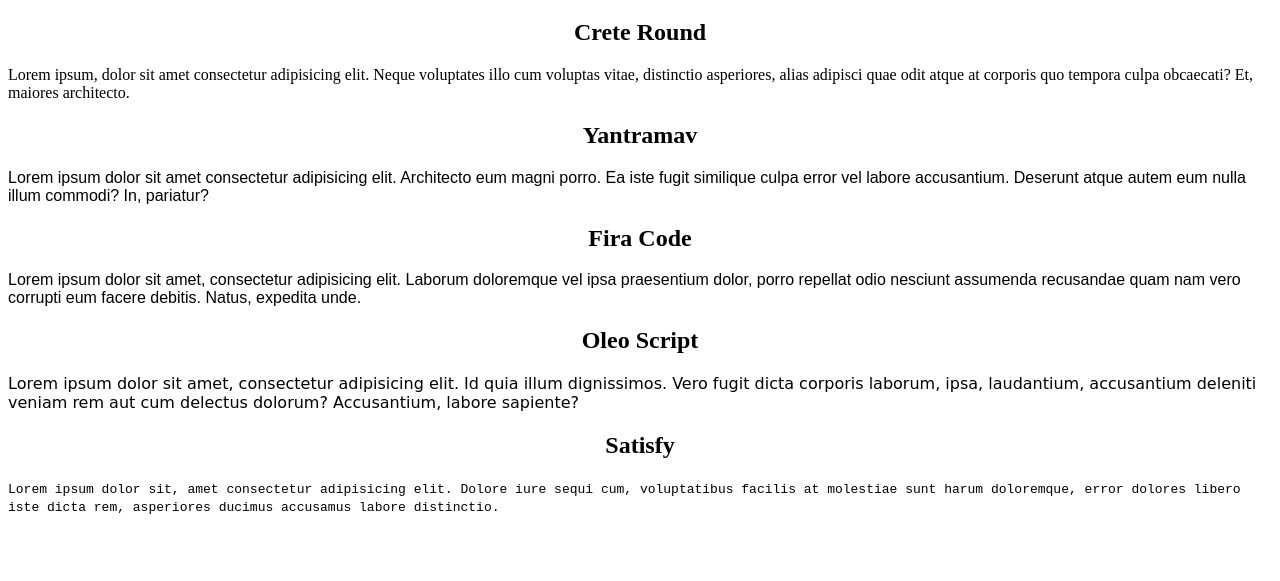
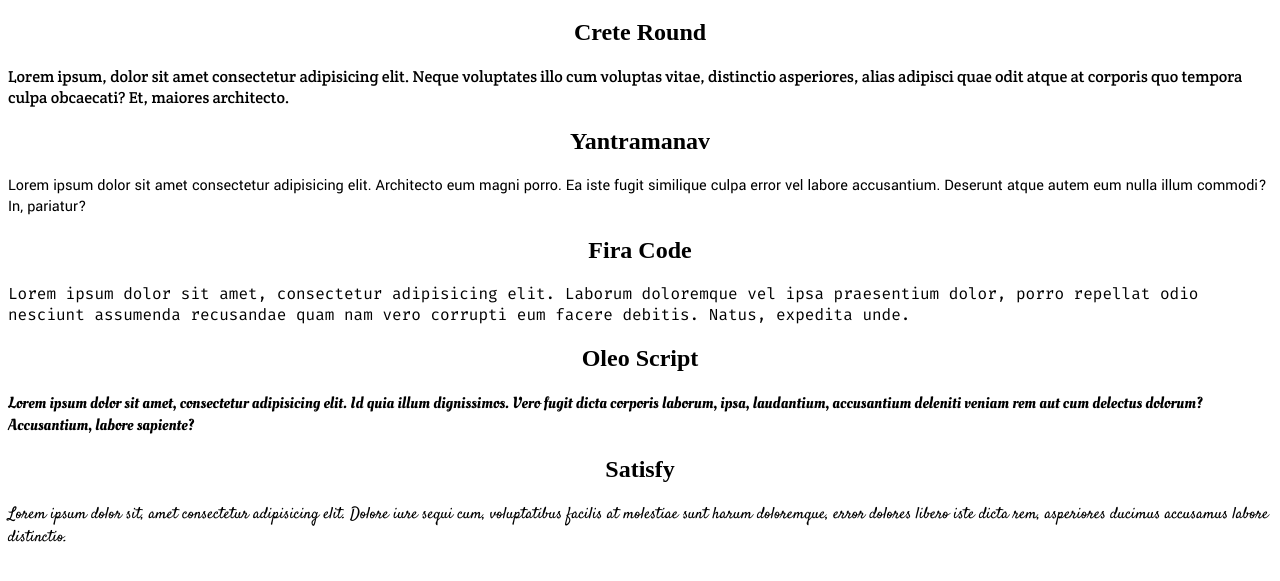
Before and after one commit to dreaMykj/cinco-fontes, a plain HTML site: page index.html in a window 1280 px wide. Shown: the part 61-642 px from the top of the page. Drawn offline with Linux system fonts and the light colour scheme.

Commit message:
Atividade em andamento

```diff
--- a/index.css
+++ b/index.css
@@ -1,3 +1,6 @@
+@import url('https://fonts.googleapis.com/css2?family=Crete+Round:ital@0;1&display=swap..https://fonts.googleapis.com/css2?family=Crete+Round:ital@0;1&family=Yantramanav:wght@100;300;400;500;700;900&display=swap..https://fonts.googleapis.com/css2?family=Crete+Round:ital@0;1&family=Fira+Code:wght@300..700&family=Yantramanav:wght@100;300;400;500;700;900&display=swap..https://fonts.googleapis.com/css2?family=Crete+Round:ital@0;1&family=Fira+Code:wght@300..700&family=Oleo+Script:wght@400;700&family=Yantramanav:wght@100;300;400;500;700;900&display=swap..https://fonts.googleapis.com/css2?family=Crete+Round:ital@0;1&family=Fira+Code:wght@300..700&family=Oleo+Script:wght@400;700&family=Satisfy&family=Yantramanav:wght@100;300;400;500;700;900&display=swap');
+
+
 h1
 {
     text-align: center;
@@ -11,25 +14,25 @@
 
 p
 {
-    font-family: serif;
+    font-family:"crete round", serif;
 }
 
-p2
+#p2
 {
-    font-family: sans-serif;
+    font-family:"Yantramanav", sans-serif;
 }
 
-p3
+#p3
 {
-    font-family: fantasy;
+    font-family: "Fira code", monospace;
 }
 
-p4
+#p4
 {
-    font-family: cursive;
+    font-family:"Oleo Script", fantasy;
 }
 
-p5
+#p5
 {
-    font-family: monospace;
+    font-family: "Satisfy", cursive;
 }
--- a/index.html
+++ b/index.html
@@ -8,15 +8,20 @@
 </head>
 <body>
     <h1>Cinco Fontes</h1>
+
     <h2>Crete Round</h2>
-    <p>Lorem ipsum, dolor sit amet consectetur adipisicing elit. Neque voluptates illo cum voluptas vitae, distinctio asperiores, alias adipisci quae odit atque at corporis quo tempora culpa obcaecati? Et, maiores architecto.</p>
-    <h2>Yantramav</h2>
-    <p2>Lorem ipsum dolor sit amet consectetur adipisicing elit. Architecto eum magni porro. Ea iste fugit similique culpa error vel labore accusantium. Deserunt atque autem eum nulla illum commodi? In, pariatur?</p2>
+    <p id="p">Lorem ipsum, dolor sit amet consectetur adipisicing elit. Neque voluptates illo cum voluptas vitae, distinctio asperiores, alias adipisci quae odit atque at corporis quo tempora culpa obcaecati? Et, maiores architecto.</p>
+
+    <h2>Yantramanav</h2>
+    <p id="p2">Lorem ipsum dolor sit amet consectetur adipisicing elit. Architecto eum magni porro. Ea iste fugit similique culpa error vel labore accusantium. Deserunt atque autem eum nulla illum commodi? In, pariatur?</p2>
+
     <h2>Fira Code</h2>
-    <p3>Lorem ipsum dolor sit amet, consectetur adipisicing elit. Laborum doloremque vel ipsa praesentium dolor, porro repellat odio nesciunt assumenda recusandae quam nam vero corrupti eum facere debitis. Natus, expedita unde.</p3>
+    <p id="p3">Lorem ipsum dolor sit amet, consectetur adipisicing elit. Laborum doloremque vel ipsa praesentium dolor, porro repellat odio nesciunt assumenda recusandae quam nam vero corrupti eum facere debitis. Natus, expedita unde.</p3>
+
     <h2>Oleo Script</h2>
-    <p4>Lorem ipsum dolor sit amet, consectetur adipisicing elit. Id quia illum dignissimos. Vero fugit dicta corporis laborum, ipsa, laudantium, accusantium deleniti veniam rem aut cum delectus dolorum? Accusantium, labore sapiente?</p4>
+    <p id="p4">Lorem ipsum dolor sit amet, consectetur adipisicing elit. Id quia illum dignissimos. Vero fugit dicta corporis laborum, ipsa, laudantium, accusantium deleniti veniam rem aut cum delectus dolorum? Accusantium, labore sapiente?</p4>
+
     <h2>Satisfy</h2>
-    <p5>Lorem ipsum dolor sit, amet consectetur adipisicing elit. Dolore iure sequi cum, voluptatibus facilis at molestiae sunt harum doloremque, error dolores libero iste dicta rem, asperiores ducimus accusamus labore distinctio.</p5>
+    <p id="p5">Lorem ipsum dolor sit, amet consectetur adipisicing elit. Dolore iure sequi cum, voluptatibus facilis at molestiae sunt harum doloremque, error dolores libero iste dicta rem, asperiores ducimus accusamus labore distinctio.</p5>
 </body>
 </html>
```
